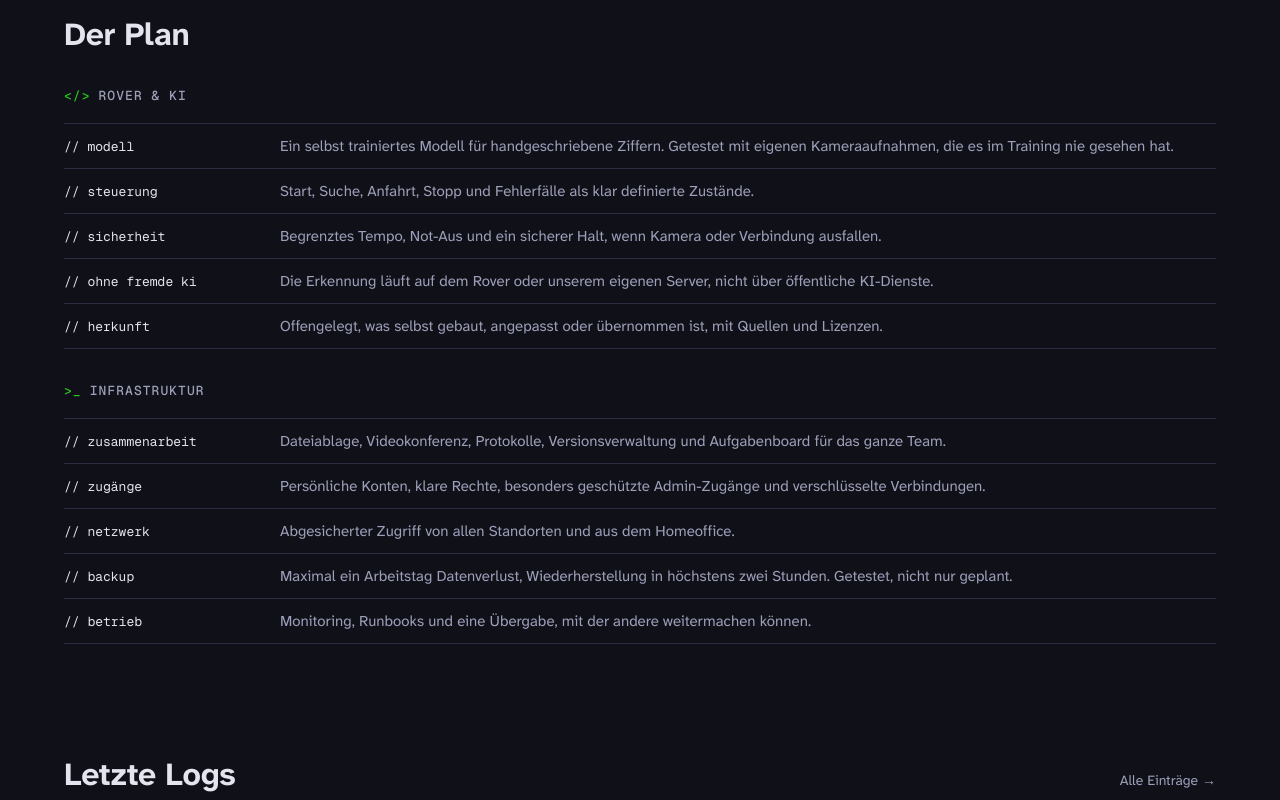
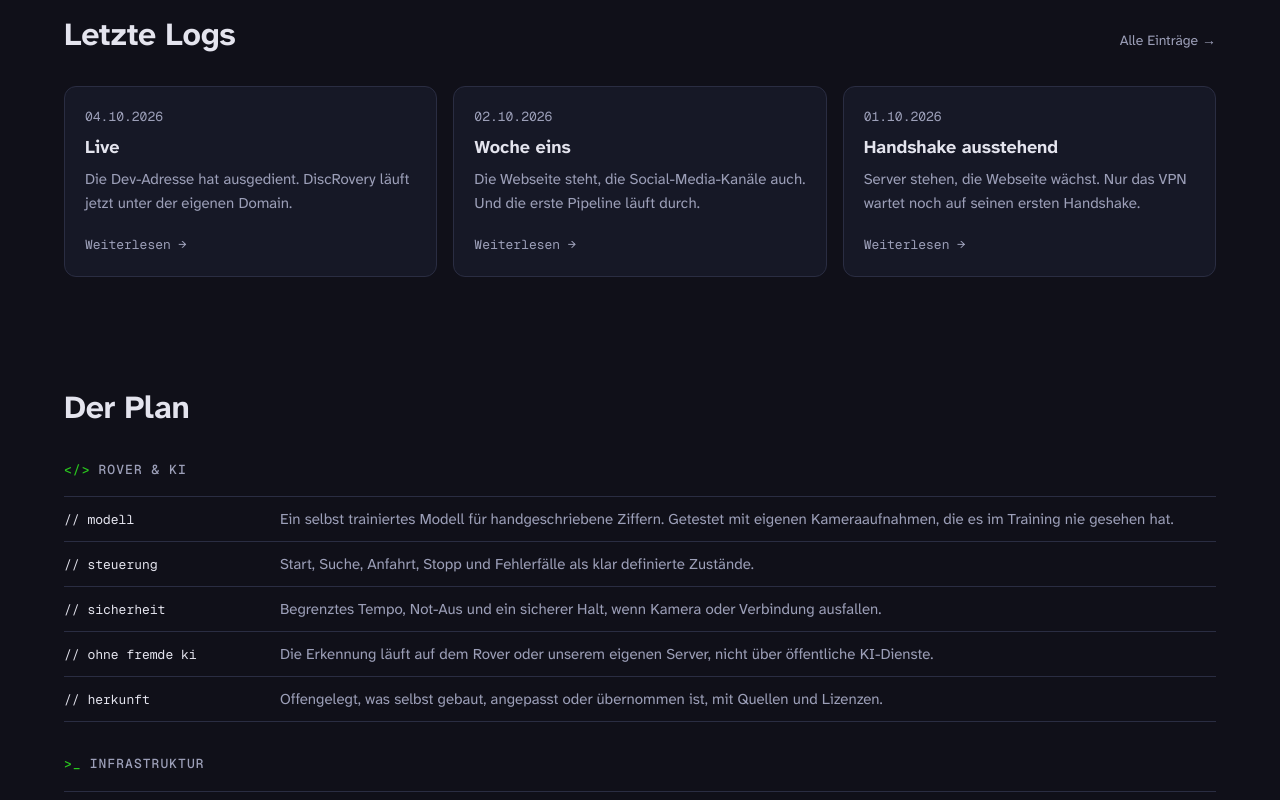
Before and after one commit to digiCoon/discRovery, a React (Vite) app: page / in a window 1280 px wide. Shown: the part 1040-1840 px from the top of the page. Built offline with nearby package versions, Linux system fonts and the light colour scheme.

Commit message:
Move latest logs above the plan

```diff
--- a/src/pages/Home.jsx
+++ b/src/pages/Home.jsx
@@ -9,8 +9,8 @@ export default function Home() {
         <>
             <Hero />
             <Challenges />
+            <LatestEntries />
             <Plan />
-            <LatestEntries />
             <Team />
         </>
     )
```
